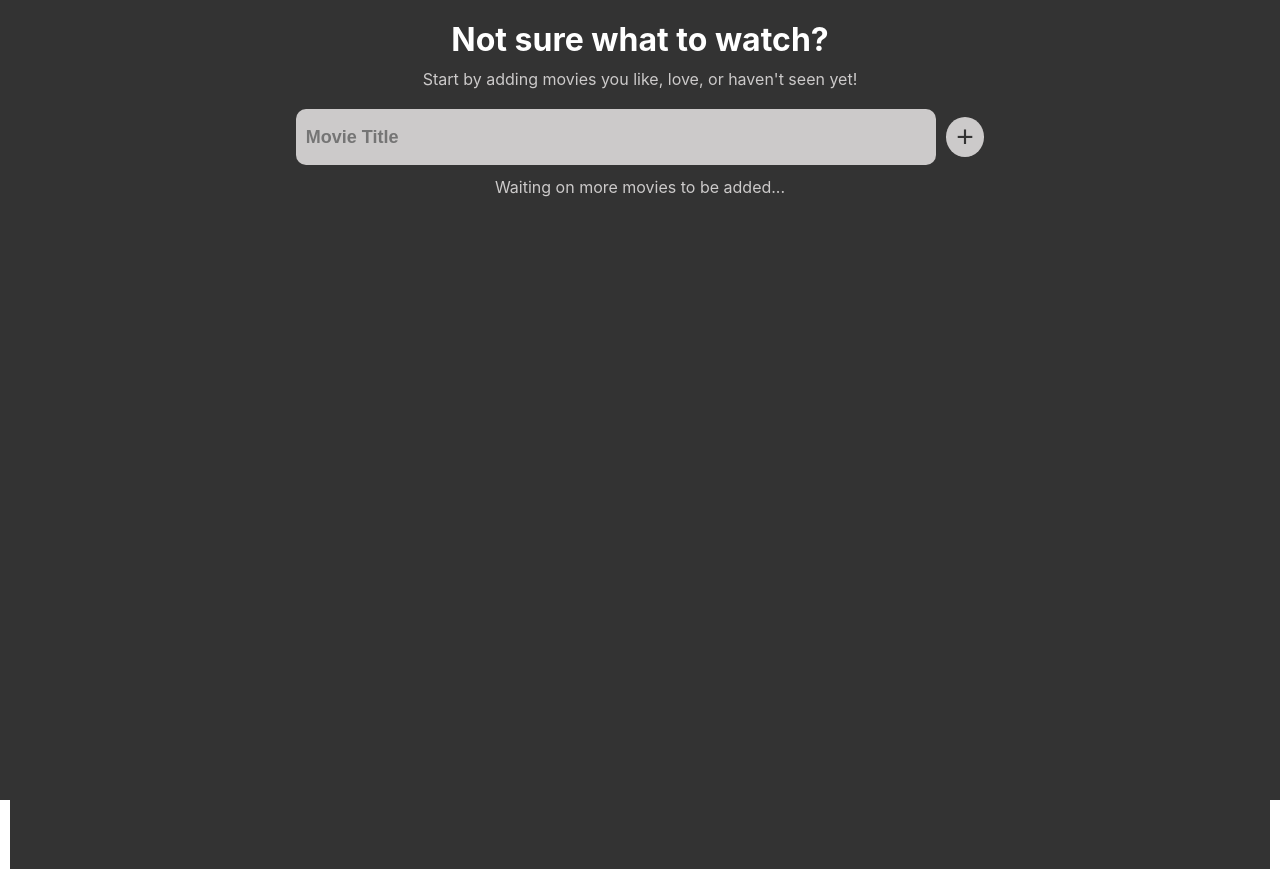
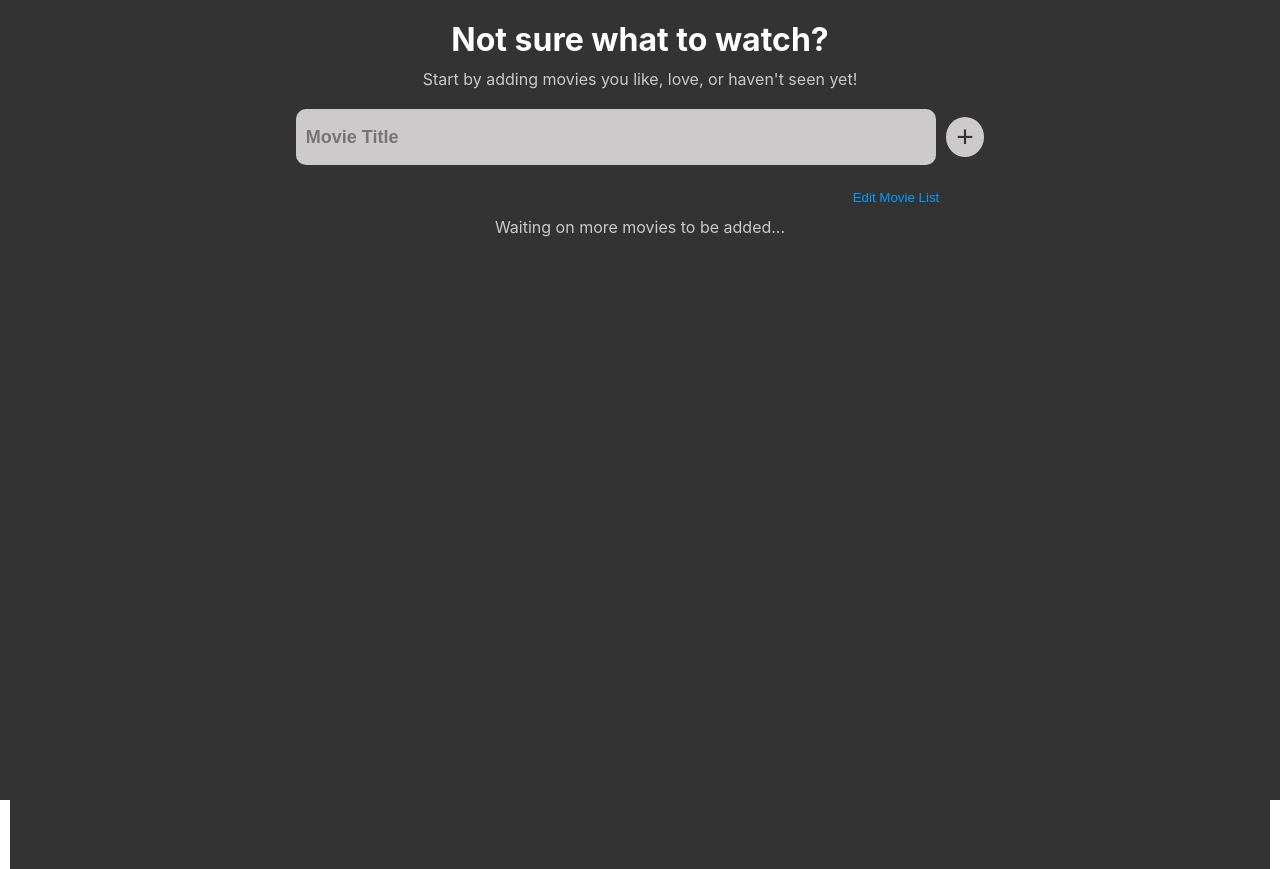
Before and after one commit to Jorgan612/movie-picker, a React (Create React App) app: page / in a window 1280 px wide. Built offline with nearby package versions, Linux system fonts and the light colour scheme.

Commit message:
Add button to edit movie list.

```diff
--- a/src/components/MovieAdder.js
+++ b/src/components/MovieAdder.js
@@ -43,6 +43,9 @@ const MovieAdder = () => {
         />
         <button className="add-movie-btn" onClick={addMovie}>+</button>
       </div>
+      <div className='movie-list-btn-div'>
+        <button className='movie-list-btn'>Edit Movie List</button>
+      </div>
       {!validInput && <p className='invalid-input-msg'>Uh oh! You didn't add a movie title! Fill in the title field before trying to add a new movie title.</p>}
       {movies.length > 1 ? <MovieContainer movies={movies} /> : <p>Waiting on more movies to be added...</p>}
     </section>
--- a/src/css/App.scss
+++ b/src/css/App.scss
@@ -80,6 +80,22 @@ main h1 {
   transition: .5s;
 }
 
+.movie-list-btn-div {
+  @include flexbox(row, flex-end, none);
+  @include heightAndWidth(5vh, 50vw);
+}
+
+.movie-list-btn {
+  @include heightAndWidth(5vh, 10vw);
+  @include border (none, none);
+  background-color: $dark-bg;
+  color: $blue;
+}
+
+.movie-list-btn:hover {
+  text-decoration: underline;
+}
+
 .invalid-input-msg {
   color: #cb4141;
 }
```
